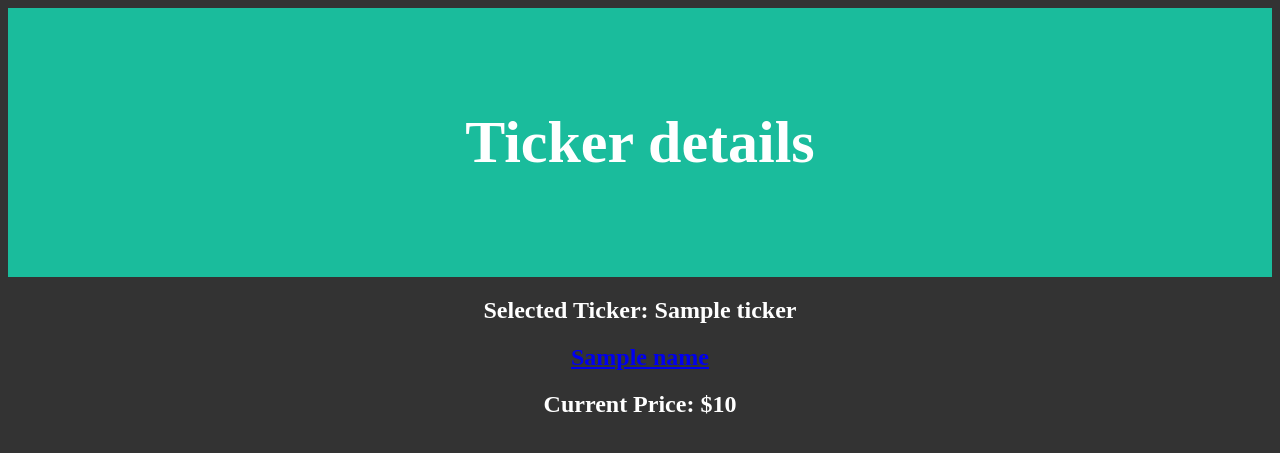
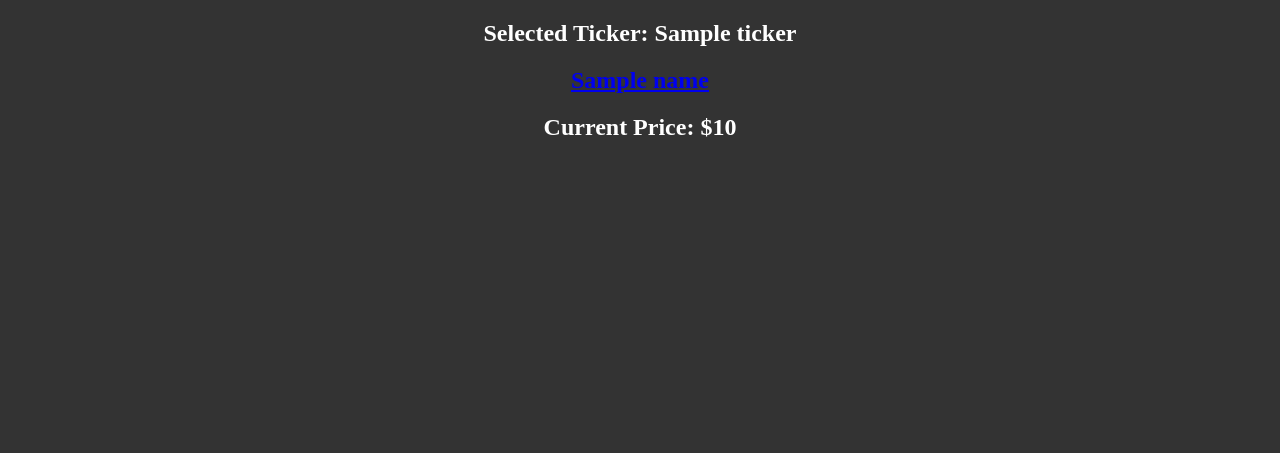
Before and after one commit to MahirNavid/Mahir-s-Webapp, a Flask app: template templates/ticker_details.html in a window 1280 px wide. Shown: the top 453 px of the page. Run offline with Flask 3, Linux system fonts and the light colour scheme; the template is opened without the code that fills it: most values are stand-ins (such as "Sample title", 1, 10 or a date in 2020).

Commit message:
Update ticker_details.html

```diff
--- a/templates/ticker_details.html
+++ b/templates/ticker_details.html
@@ -1,12 +1,9 @@
 {% extends "template.html" %}
 
 {% block ticker %}
-    <header class="header">
-        <h1>Ticker details</h1>
-    </header>
-    <main class="main">
+    <section class="main">
         <h2>Selected Ticker: {{ ticker }}</h2>
-        <h2><a href="https://finance.yahoo.com/quote/{{ ticker }}">{{ name }}</a></h2>
+        <h2><a class="link__url" href="https://finance.yahoo.com/quote/{{ ticker }}">{{ name }}</a></h2>
         <h2>Current Price: ${{ price }}</h2>
-    </main>
+    </section>
 {% endblock %}
```
